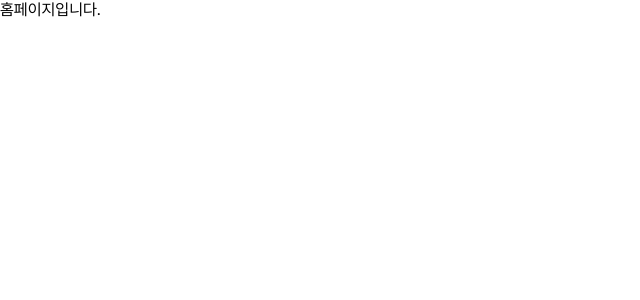
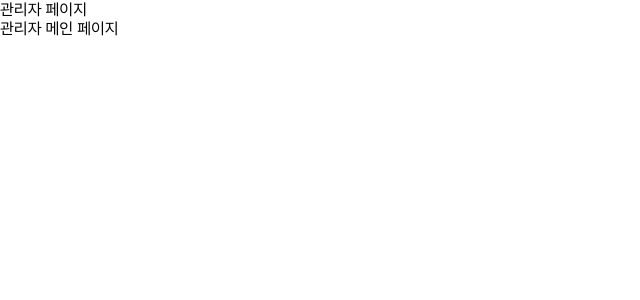
Before and after one commit to JaewoongHur/OASYS, a React (Vite) app in the folder frontend/oasys/: page /admin in a window 1280 px wide. Shown: the top 300 px of the page, without its empty margins (0-640 px from the left). Built offline with nearby package versions, Linux system fonts and the light colour scheme.

Commit message:
Feat: Add router

```diff
--- a/frontend/oasys/src/App.tsx
+++ b/frontend/oasys/src/App.tsx
@@ -1,5 +1,27 @@
+/* Import */
+import router from "@/router";
+import { RouterProvider } from "react-router-dom";
+import styled from "@emotion/styled";
+
+// ----------------------------------------------------------------------------------------------------
+
+/* Style */
+const MainContainer = styled("div")`
+    width: 100%;
+`;
+
+// ----------------------------------------------------------------------------------------------------
+
+/* App Component */
 function App() {
-    return <div>홈페이지입니다.</div>;
+    return (
+        <MainContainer>
+            <RouterProvider router={router} />
+        </MainContainer>
+    );
 }
 
+// ----------------------------------------------------------------------------------------------------
+
+/* Export */
 export default App;
--- a/frontend/oasys/src/pages/admin/Admin.tsx
+++ b/frontend/oasys/src/pages/admin/Admin.tsx
@@ -1,5 +1,12 @@
+import { Outlet } from "react-router-dom";
+
 function Admin() {
-    return <div>관리자 페이지</div>;
+    return (
+        <div>
+            관리자 페이지
+            <Outlet />
+        </div>
+    );
 }
 
 export default Admin;
--- a/frontend/oasys/src/pages/senior/Senior.tsx
+++ b/frontend/oasys/src/pages/senior/Senior.tsx
@@ -1,5 +1,12 @@
+import { Outlet } from "react-router-dom";
+
 function Senior() {
-    return <div>시니어 페이지</div>;
+    return (
+        <div>
+            시니어 페이지
+            <Outlet />
+        </div>
+    );
 }
 
 export default Senior;
```
